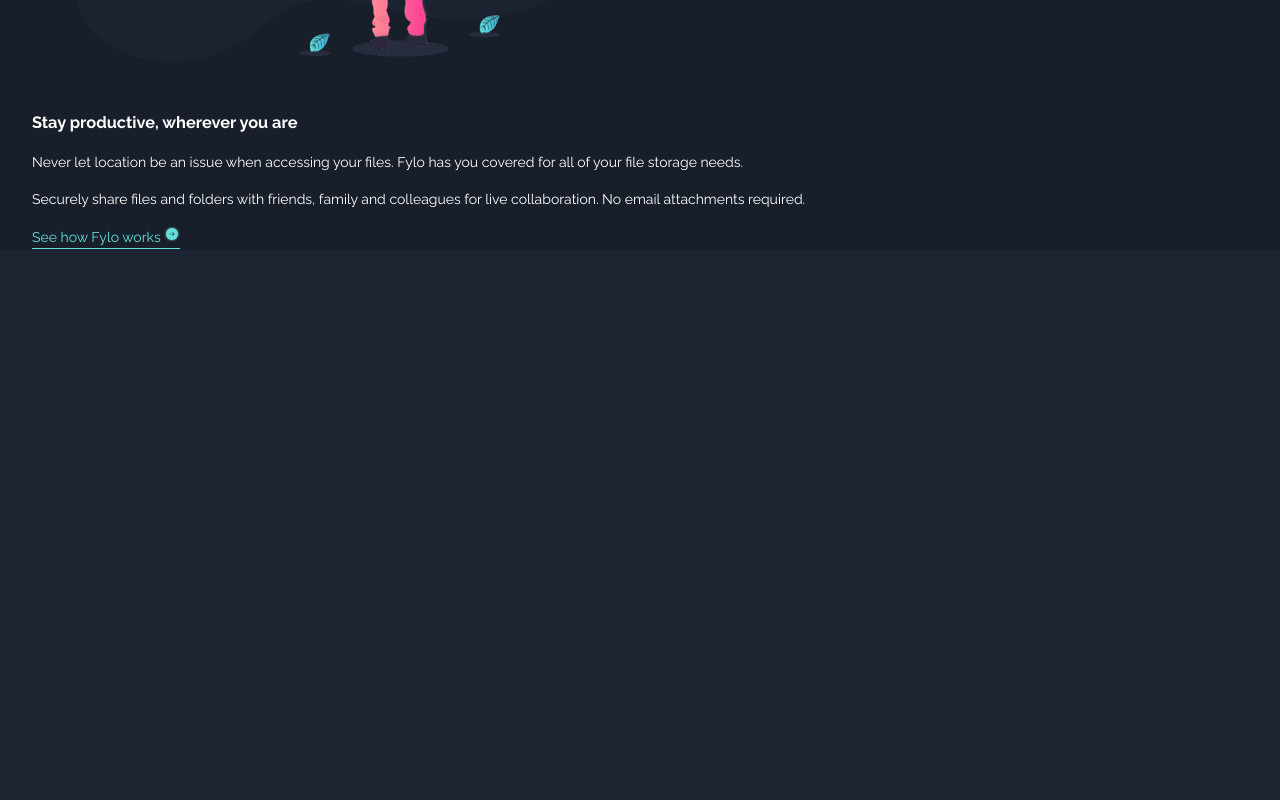
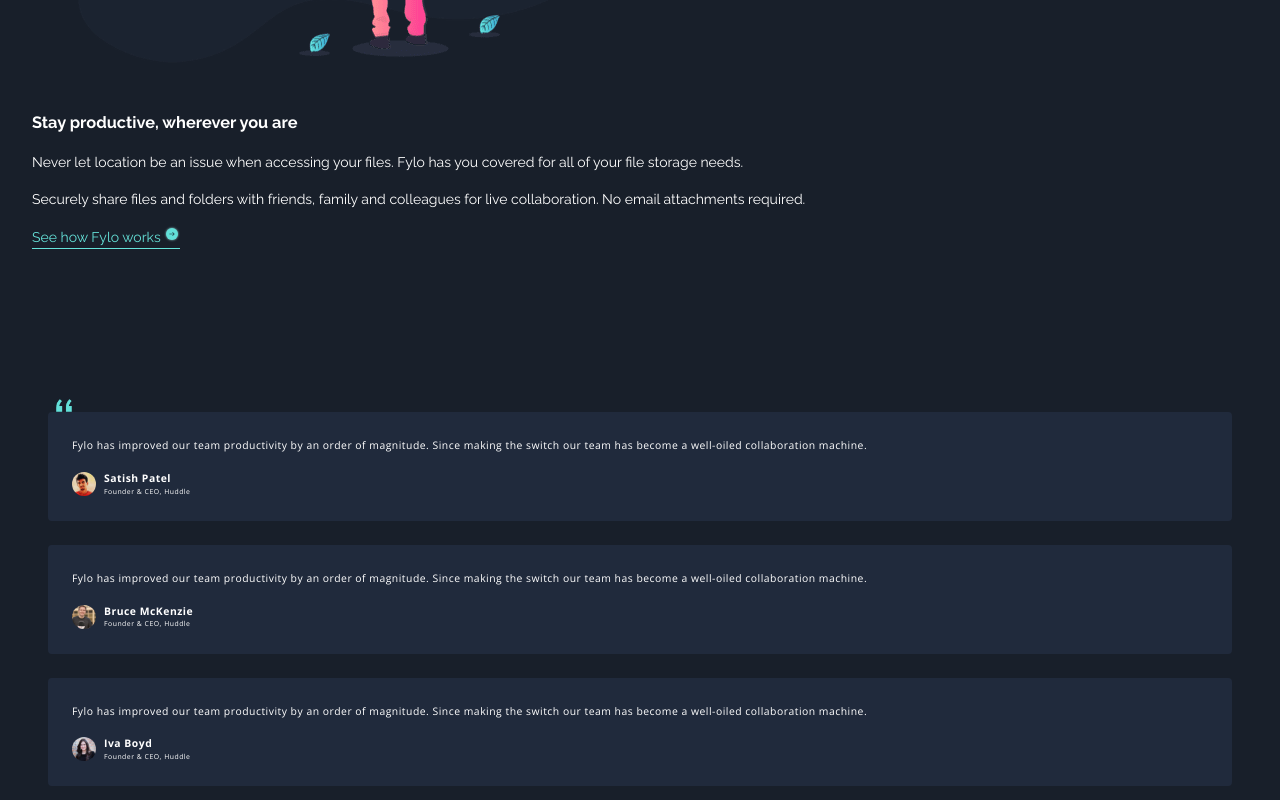
Before and after one commit to GrzybowskiPiotr/fylo-dark-theme-landing-page, a React (Vite) app: page / in a window 1280 px wide. Shown: the part 2915-3715 px from the top of the page. Before the commit the page ends 3196 px from the top, so only its background shows below. Built offline with nearby package versions, Linux system fonts and the light colour scheme.

Commit message:
feat: add testimonial section

```diff
--- a/src/App.jsx
+++ b/src/App.jsx
@@ -2,6 +2,7 @@
 import { FeatureList } from "./components/FeatureList/FeatureList";
 import { Header } from "./components/Header/Header";
 import { ProductOverview } from "./components/ProductOverview/ProductOverview";
+import { Testemonial } from "./components/Testemonial/Testemonial";
 import "./Style/appStyle.css";
 
 function App() {
@@ -11,6 +12,7 @@
       <ProductOverview />
       <FeatureList />
       <Cta />
+      <Testemonial />
     </>
   );
 }
--- a/src/components/FeatureList/FeatureList.jsx
+++ b/src/components/FeatureList/FeatureList.jsx
@@ -33,7 +33,7 @@
       <ul className={style["features-list"]}>
         {Features.map((item) => {
           return (
-            <li className={style.li}>
+            <li className={style.li} key={item.title}>
               <img src={item.img} />
               <h2>{item.title}</h2>
               <p>{item.des}</p>
--- /dev/null
+++ b/src/components/Testemonial/Testemonial.jsx
@@ -0,0 +1,56 @@
+import style from "./Testemonial.module.css";
+
+import { TestemonialCard } from "../TestemonialCard/TestemonialCard";
+import bgQuteImg from "/images/bg-quotes.png";
+import img1 from "/images/profile-1.jpg";
+import img2 from "/images/profile-2.jpg";
+import img3 from "/images/profile-3.jpg";
+const Cards = [
+  {
+    personTitle: "Founder & CEO, Huddle",
+    personName: "Satish Patel",
+    text: "Fylo has improved our team productivity by an order of magnitude. Since making the switch our team has become a well-oiled collaboration machine.",
+    img: [img1],
+    imgAlt: "",
+  },
+  {
+    personTitle: "Founder & CEO, Huddle",
+    personName: "Bruce McKenzie",
+    text: "Fylo has improved our team productivity by an order of magnitude. Since making the switch our team has become a well-oiled collaboration machine.",
+    img: [img2],
+    imgAlt: "",
+  },
+  {
+    personTitle: "Founder & CEO, Huddle",
+    personName: "Iva Boyd",
+    text: "Fylo has improved our team productivity by an order of magnitude. Since making the switch our team has become a well-oiled collaboration machine.",
+    img: [img3],
+    imgAlt: "",
+  },
+];
+
+export function Testemonial() {
+  return (
+    <div className={style.testemonialWrapper}>
+      <img
+        src={bgQuteImg}
+        alt=""
+        aria-hidden="true"
+        className={style.bgQuotesImg}
+      />
+      <ul className={style.cardList}>
+        {Cards.map((card) => (
+          <li key={card.personName}>
+            <TestemonialCard
+              personTitle={card.personTitle}
+              personName={card.personName}
+              text={card.text}
+              img={card.img}
+              imgAlt={card.imgAlt}
+            />
+          </li>
+        ))}
+      </ul>
+    </div>
+  );
+}
--- /dev/null
+++ b/src/components/Testemonial/Testemonial.module.css
@@ -0,0 +1,18 @@
+.testemonialWrapper {
+  position: relative;
+  width: 100vw;
+  left: -2rem;
+  padding: 3rem;
+  padding-top: 9.4rem;
+  background-color: var(--Navy900);
+}
+.bgQuotesImg {
+  width: 1.5rem;
+  padding-left: 0.5rem;
+}
+.cardList {
+  list-style: none;
+  display: flex;
+  flex-direction: column;
+  gap: 1.5rem;
+}
--- /dev/null
+++ b/src/components/TestemonialCard/TestemonialCard.jsx
@@ -0,0 +1,22 @@
+import style from "./TestemonialCard.module.css";
+
+export function TestemonialCard({
+  text,
+  img,
+  imgAlt,
+  personName,
+  personTitle,
+}) {
+  return (
+    <article className={style.card}>
+      <p>{text}</p>
+      <section className={style.author}>
+        <img src={img} alt={imgAlt} className={style.avatar} />
+        <div>
+          <h3 className={style.personName}>{personName}</h3>
+          <p className={style.personTitle}>{personTitle}</p>
+        </div>
+      </section>
+    </article>
+  );
+}
--- /dev/null
+++ b/src/components/TestemonialCard/TestemonialCard.module.css
@@ -0,0 +1,35 @@
+.card {
+  padding: 1.5rem;
+  font-size: 0.65rem;
+  line-height: 180%;
+  letter-spacing: 0.5px;
+  background-color: var(--Navy800);
+  font-family: "Open Sans";
+  border: none;
+  border-radius: 4px;
+}
+.author {
+  margin-top: 1rem;
+  display: flex;
+  gap: 0.5rem;
+  justify-content: left;
+  align-items: center;
+}
+
+.avatar {
+  border: none;
+  border-radius: 50%;
+  width: 1.5rem;
+  height: 1.5rem;
+}
+.personName {
+  font-size: 0.65rem;
+  line-height: 150%;
+  font-weight: bold;
+  letter-spacing: 0.5px;
+}
+.personTitle {
+  font-size: 0.43rem;
+  line-height: 150%;
+  letter-spacing: 0.5px;
+}
```
Also changed, not shown: 1 other file (tests, documents, lock files or other folders).
